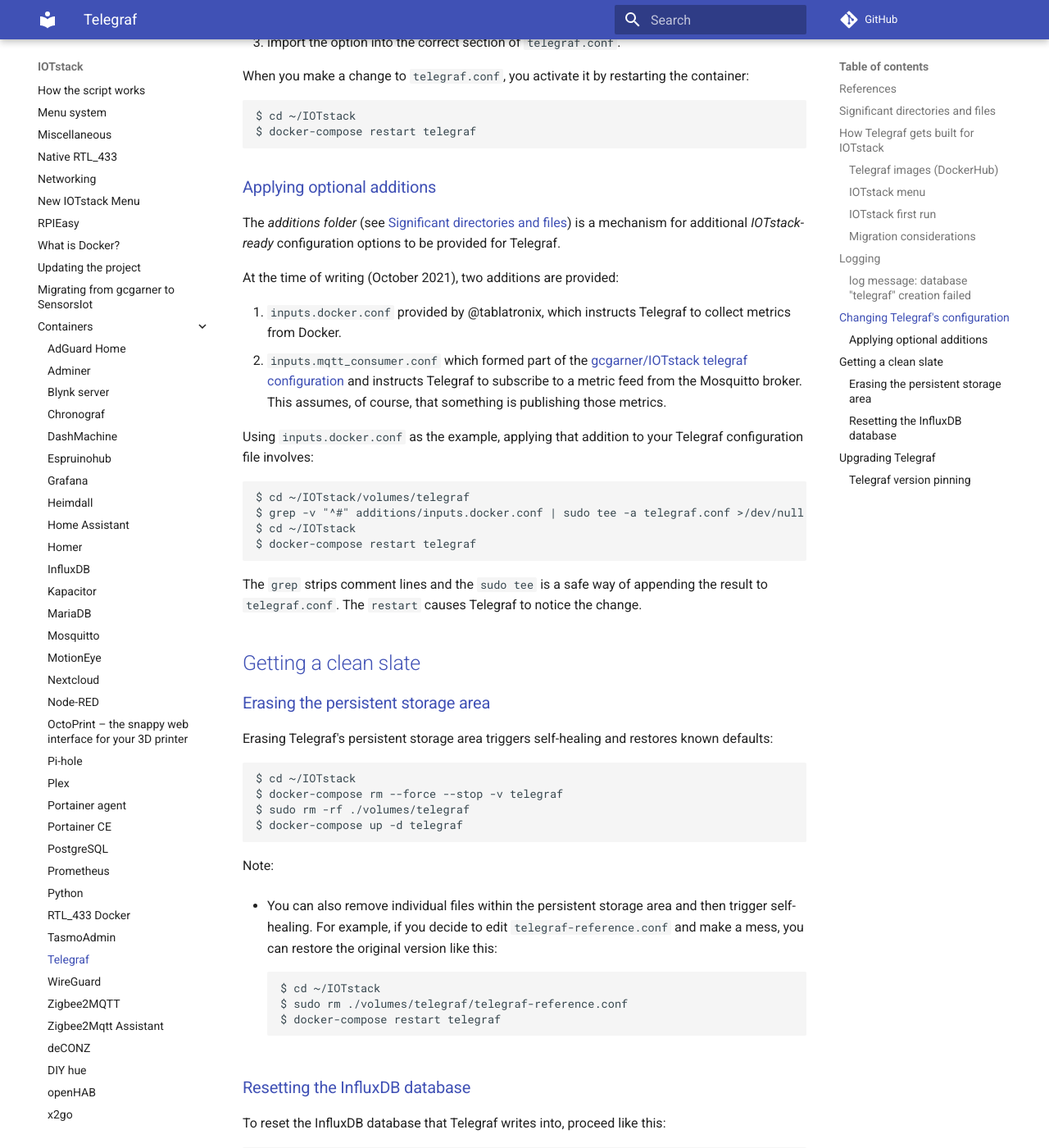
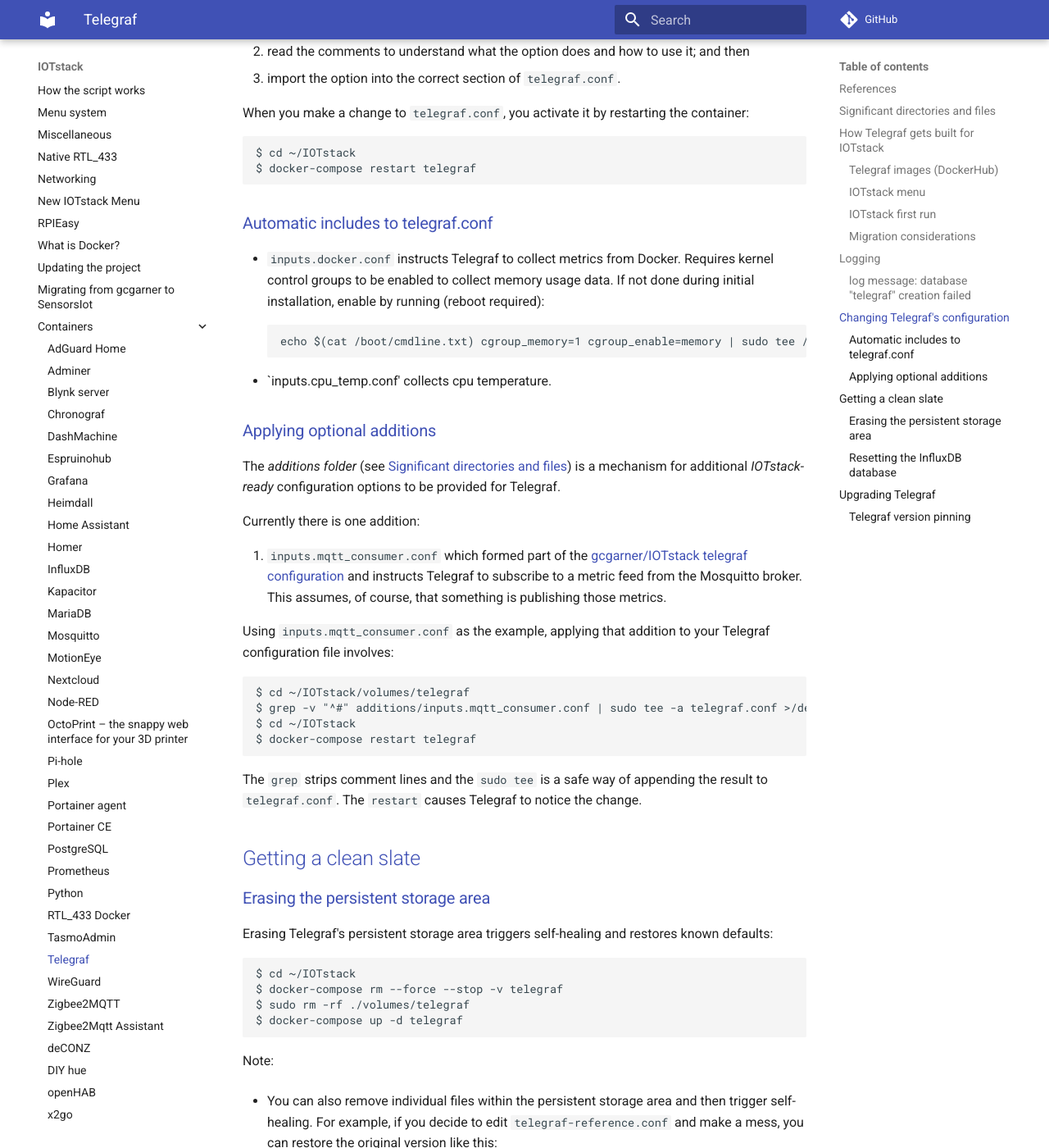
Before and after one commit to gcgarner/IOTstack, an MkDocs documentation site: the page built from docs/Containers/Telegraf.md, in a window 1280 px wide and 1400 px high, scrolled down 5517 px. Shown: the whole window at 82% size. Built offline with MkDocs 1.6.1 and Material for MkDocs 9.7.7, drawn with Linux system fonts in a browser that asks for light colours; comment, search, counter and statistics services are not loaded; some of the changed text lies outside the part shown.

Commit message:
telegraf: add automatic docker and temp monitoring

````diff
--- a/docs/Containers/Telegraf.md
+++ b/docs/Containers/Telegraf.md
@@ -38,9 +39,10 @@
 1. The *Dockerfile* used to customise Telegraf for IOTstack.
 2. A replacement for the `telegraf` container script of the same name, extended to handle container self-repair.
 3. The *additions folder*. See [Applying optional additions](#optionalAdditions).
-4. The *template service definition*.
-5. The *working service definition* (only relevant to old-menu, copied from ❹).
-6. The *Compose* file (includes ❹).
+4. The *auto_include folder*. Additions automatically applied to
+   `telegraf.conf`. See [Automatic includes to telegraf.conf](#autoInclude).
+5. The *template service definition*.
+6. The *working service definition* (only relevant to old-menu, copied from ❹).
 7. The *persistent storage area* for the `telegraf` container.
 8. A working copy of the *additions folder* (copied from ❸). See [Applying optional additions](#optionalAdditions).
 9. The *reference configuration file*. See [Changing Telegraf's configuration](#editConfiguration).
@@ -215,20 +217,30 @@
 $ docker-compose restart telegraf
 ```
 
+### <a name="autoInclude"> Automatic includes to telegraf.conf </a>
+
+* `inputs.docker.conf` instructs Telegraf to collect metrics from Docker. Requires kernel control
+  groups to be enabled to collect memory usage data. If not done during initial installation,
+  enable by running (reboot required):
+  ```
+  echo $(cat /boot/cmdline.txt) cgroup_memory=1 cgroup_enable=memory | sudo tee /boot/cmdline.txt
+  ```
+* `inputs.cpu_temp.conf' collects cpu temperature.
+
 ### <a name="optionalAdditions"> Applying optional additions </a>
 
 The *additions folder* (see [Significant directories and files](#significantFiles)) is a mechanism for additional *IOTstack-ready* configuration options to be provided for Telegraf.
 
-At the time of writing (October 2021), two additions are provided:
+Currently there is one addition:
 
-1. `inputs.docker.conf` provided by @tablatronix, which instructs Telegraf to collect metrics from Docker.
-2. `inputs.mqtt_consumer.conf` which formed part of the [gcgarner/IOTstack telegraf configuration](https://github.com/gcgarner/IOTstack/blob/master/.templates/telegraf/telegraf.conf) and instructs Telegraf to subscribe to a metric feed from the Mosquitto broker. This assumes, of course, that something is publishing those metrics.
+1. `inputs.mqtt_consumer.conf` which formed part of the [gcgarner/IOTstack telegraf configuration](https://github.com/gcgarner/IOTstack/blob/master/.templates/telegraf/telegraf.conf) and instructs Telegraf to subscribe to a metric feed from the Mosquitto broker. This assumes, of course, that something is publishing those metrics.
 
-Using `inputs.docker.conf` as the example, applying that addition to your Telegraf configuration file involves:
+Using `inputs.mqtt_consumer.conf` as the example, applying that addition to
+your Telegraf configuration file involves:
 
 ```
 $ cd ~/IOTstack/volumes/telegraf
-$ grep -v "^#" additions/inputs.docker.conf | sudo tee -a telegraf.conf >/dev/null
+$ grep -v "^#" additions/inputs.mqtt_consumer.conf | sudo tee -a telegraf.conf >/dev/null
 $ cd ~/IOTstack
 $ docker-compose restart telegraf
 ```
````
Also changed, not shown: other parts of docs/Containers/Telegraf.md (+5 -4 lines), docs/Getting-Started.md (+11 -0 lines), 5 other files.
